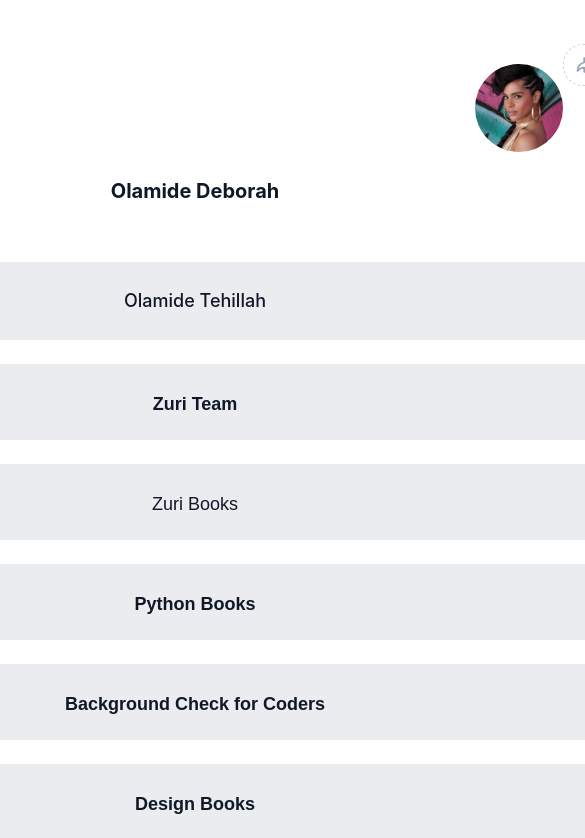
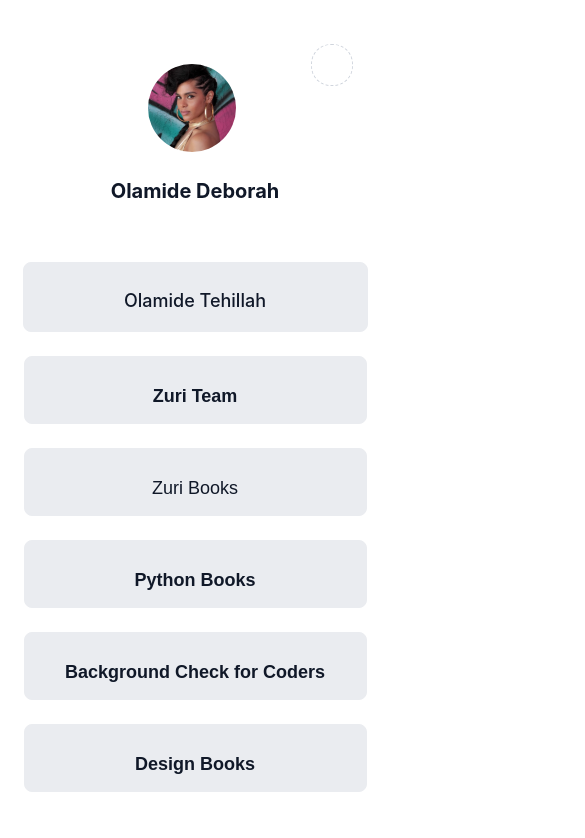
Before and after one commit to chayilDeborah/zuri-webpage, a React (Create React App) app: page / in a window 390 px wide. Shown: the top 838 px of the page, 585 px wide, since content can reach past the window. Built offline with nearby package versions, Linux system fonts and the light colour scheme; the HTML template or start-up script is replaced by a standard one.

Commit message:
fix profile section responsiveness

```diff
--- a/src/App.css
+++ b/src/App.css
@@ -1,6 +1,5 @@
 .home {
   text-align: center;
-
 }
 .img-flex {
   display: flex;
@@ -9,29 +8,32 @@
 .profile_img {
   margin-bottom: 24px;
   margin-top: 64px;
- margin-left: 475px;
+  margin-left: 395px;
 }
 .share-div {
   width: 40px;
   height: 40px;
-  border: 1px dashed #D0D5DD;
+  border: 1px dashed #d0d5dd;
   border-radius: 20px;
   margin-top: 44px;
   text-align: center;
   cursor: pointer;
 }
 .share-div:hover {
-  background: #D0D5DD;
+  background: #d0d5dd;
 }
 .share-img {
   padding: 12px;
+}
+.dots-img {
+  visibility:hidden;
 }
 .name {
   color: #101828;
   font-weight: 700;
   font-size: 20px;
   line-height: 30px;
-font-family: 'Inter';
+  font-family: "Inter";
   margin-bottom: 56px;
 }
 .links-section {
@@ -39,10 +41,10 @@ margin-bottom: 56px;
   flex-direction: column;
   justify-content: center;
   align-items: center;
-font-family: 'Inter';
+  font-family: "Inter";
 }
 .link-background {
-  background: #EAECF0;
+  background: #eaecf0;
   border-radius: 8px;
   width: 1152px;
   height: 76px;
@@ -50,11 +52,11 @@ font-family: 'Inter';
   display: flex;
   justify-content: center;
   margin-bottom: 24px;
-border: 1px solid #EAECF0;
+  border: 1px solid #eaecf0;
   cursor: pointer;
 }
 .link-background:hover {
-  background: #D0D5DD;
+  background: #d0d5dd;
 }
 .links {
   color: #101828;
@@ -85,7 +87,7 @@ font-weight: 600;
 .logo-div {
   height: 72px;
   width: 82%;
-  background: #FFFFFF;
+  background: #ffffff;
   /* border: 1px solid red; */
 }
 .logo-section {
@@ -114,13 +116,11 @@ margin-left: 24px;
   width: 88%;
   height: 64px;
   margin: 48px 0 48px 80px;
-  /* border: 1px solid green; */
-
 }
 .footer-items {
   display: flex;
   flex-direction: row;
-  border-top: 1px solid #EAECF0;
+  border-top: 1px solid #eaecf0;
   padding-top: 38.98px;
 }
 
@@ -129,12 +129,44 @@ margin-left: 24px;
   max-width: 832.28px;
   max-height: 24px;
   height: 100%;
-/* border: 1px solid green; */
   text-align: center;
-font-family: 'Inter';
+  font-family: "Inter";
   color: #667085;
   font-weight: 400;
   font-size: 16px;
   line-height: 24px;
   margin: 0 33.2px 0 32px;
 }
+@media screen and (min-width: 375px) and (max-width: 576px) {
+  /* .links-section {
+    display: none;
+  } */
+  .profile_img {
+    margin-left: 110px;
+  }
+  .img-flex {
+    display: flex;
+    flex-direction: row;
+    /* justify-content: space-around; */
+  }
+  .share-img {
+    display: none;
+  }
+  .dots-img {
+padding-top: 19.17px;
+  }
+  .name {
+    width: 100%;
+  }
+  .links-section {
+    width: 100%;
+  }
+  .link-background {
+    width: 343px;
+height: 68px;
+  }
+  .footer {
+    display: none;
+    /* width: 100%; */
+  }
+}
```
Lines whose indentation alone changed are shown as unchanged.
